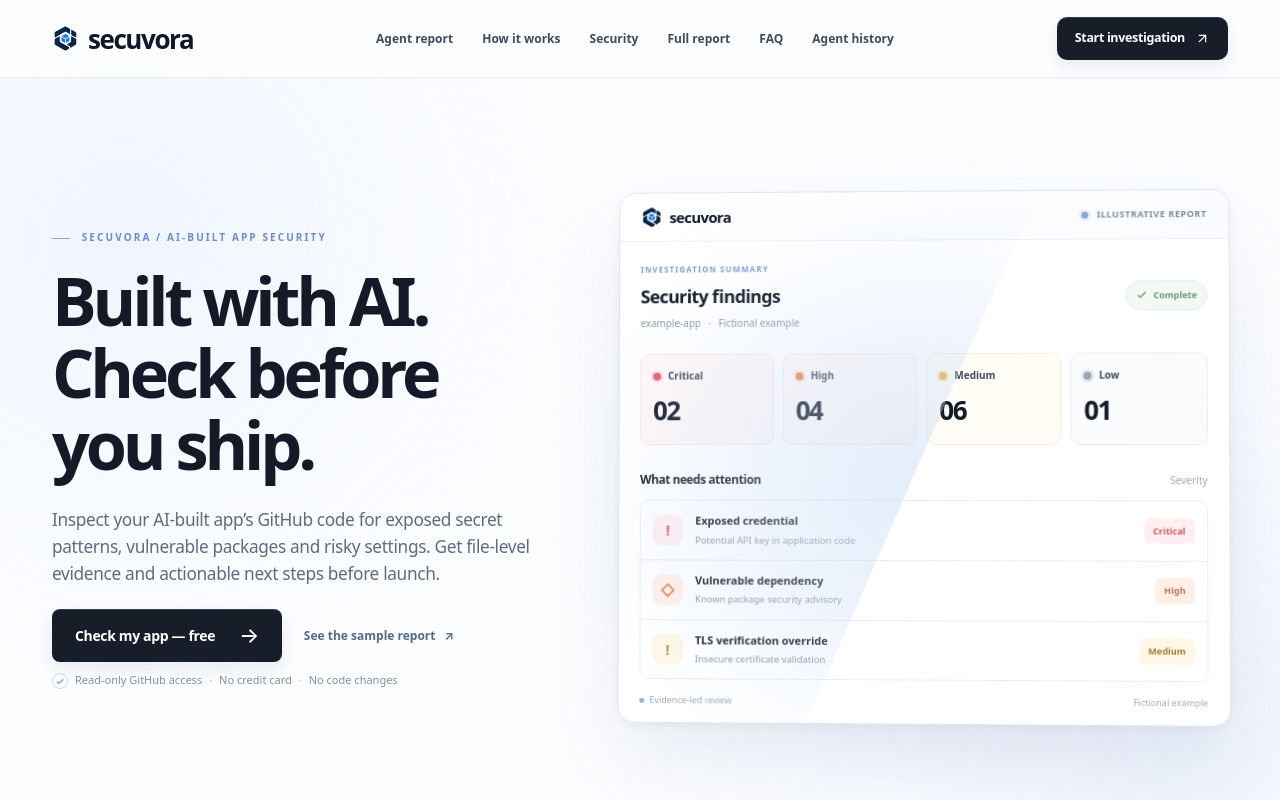
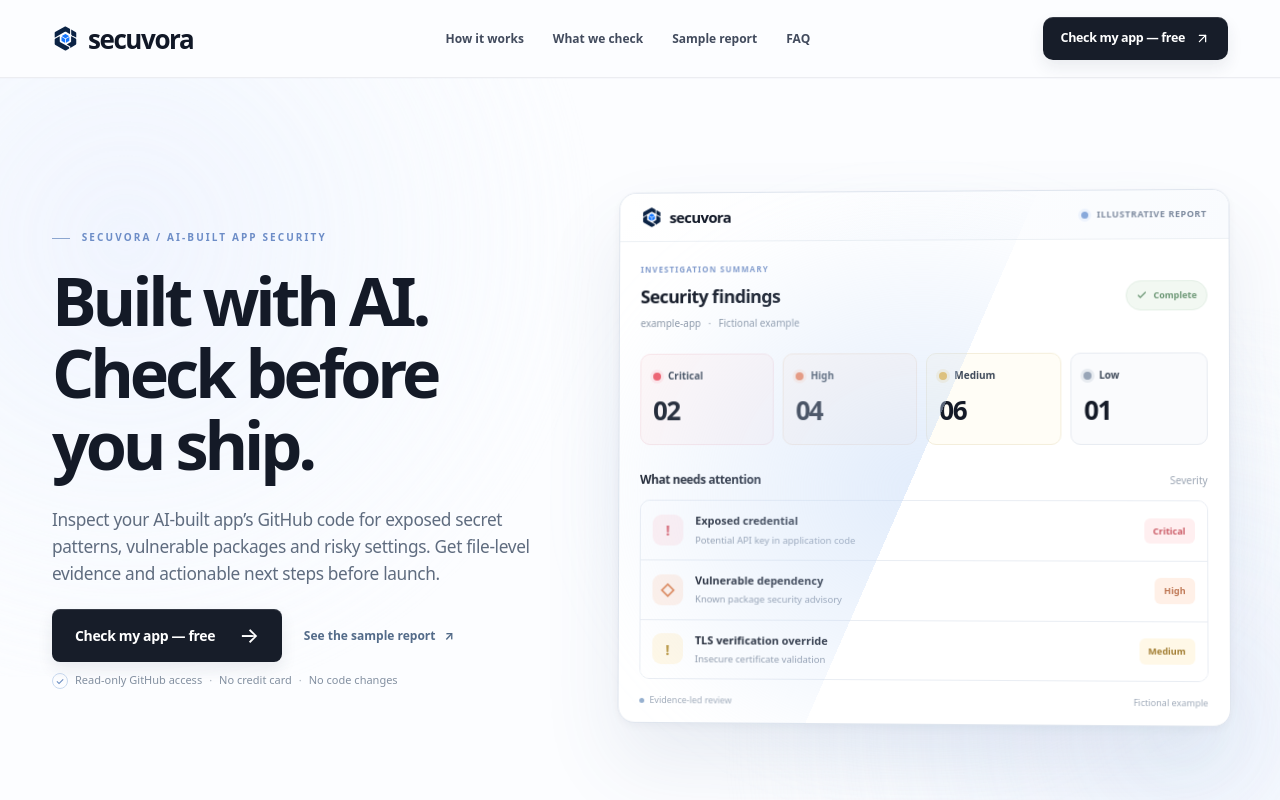
Before and after one commit to helloskyorigin/Safe-sure, a Next.js app: page / in a window 1280 px wide. Shown: the top 800 px of the page. Built offline with nearby package versions, Linux system fonts and the light colour scheme.

Commit message:
Simplify primary navigation and give the CTA a clear outcome

```diff
--- a/components/Header.tsx
+++ b/components/Header.tsx
@@ -78,12 +78,10 @@ export default function Header({ onOpenAssessment }: HeaderProps) {
         <div className="container header-inner">
           <Brand href="#top" />
           <nav className="desktop-nav" aria-label="Main navigation">
-            <a href="#product">Agent report</a>
             <a href="#how">How it works</a>
-            <a href="#security">Security</a>
-            <a href="#pricing">Full report</a>
+            <a href="#security">What we check</a>
+            <a href="#product">Sample report</a>
             <a href="#faq">FAQ</a>
-            <Link href="/assess/history">Agent history</Link>
           </nav>
           <a
             href="/assess"
@@ -91,7 +89,7 @@ export default function Header({ onOpenAssessment }: HeaderProps) {
             data-start
             className="button button-dark top-cta"
           >
-            Start investigation <ArrowUpRight size={15} aria-hidden="true" />
+            Check my app — free <ArrowUpRight size={15} aria-hidden="true" />
           </a>
           <button
             id="menu-toggle"
@@ -114,20 +112,10 @@ export default function Header({ onOpenAssessment }: HeaderProps) {
           inert={!isMenuOpen}
           style={isMenuOpen ? { display: "flex" } : undefined}
         >
-          <a href="#product" onClick={closeMenu}>Agent report</a>
-          <a href="#how" onClick={closeMenu}>
-            How it works
-          </a>
-          <a href="#security" onClick={closeMenu}>
-            Security
-          </a>
-          <a href="#pricing" onClick={closeMenu}>
-            Full report
-          </a>
-          <a href="#faq" onClick={closeMenu}>
-            FAQ
-          </a>
-          <Link href="/assess/history" onClick={closeMenu}>Agent history</Link>
+          <a href="#how" onClick={closeMenu}>How it works</a>
+          <a href="#security" onClick={closeMenu}>What we check</a>
+          <a href="#product" onClick={closeMenu}>Sample report</a>
+          <a href="#faq" onClick={closeMenu}>FAQ</a>
           <ThemeToggle variant="menu" />
           <a
             href="/assess"
```
